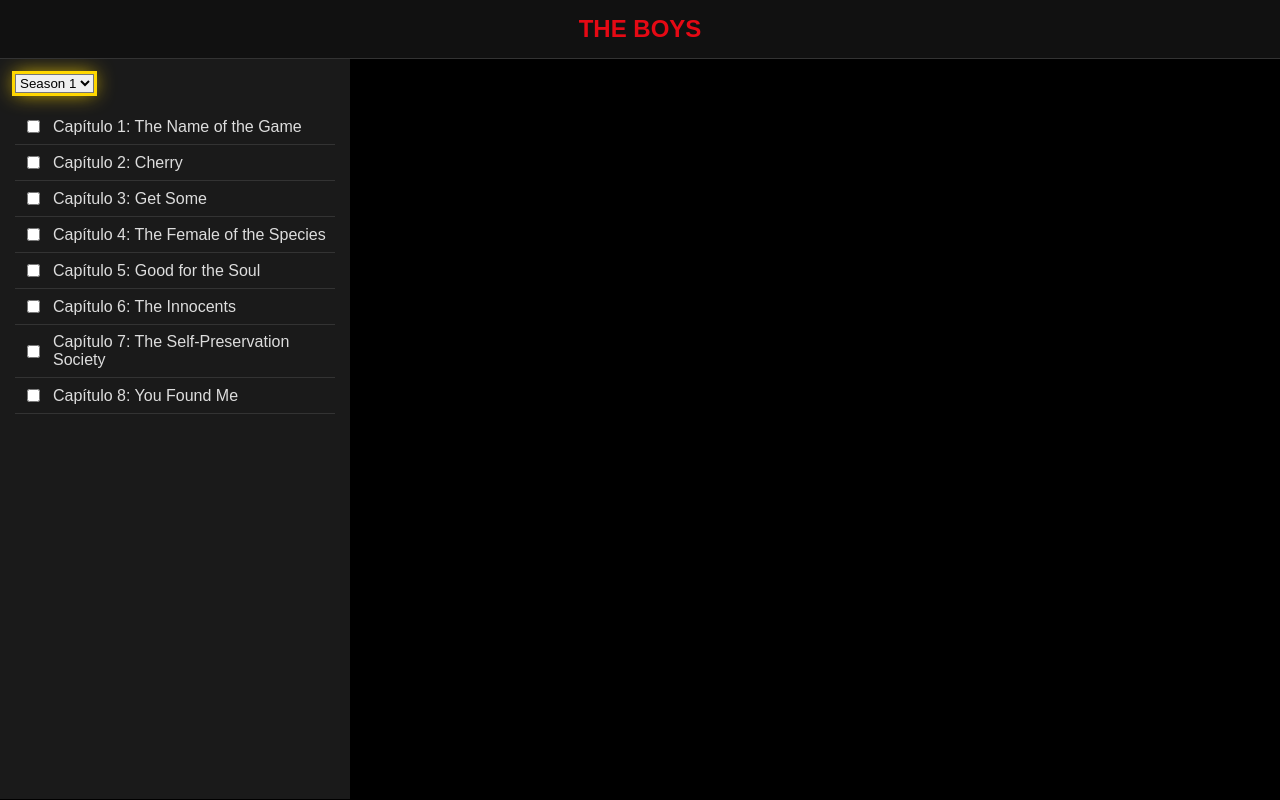
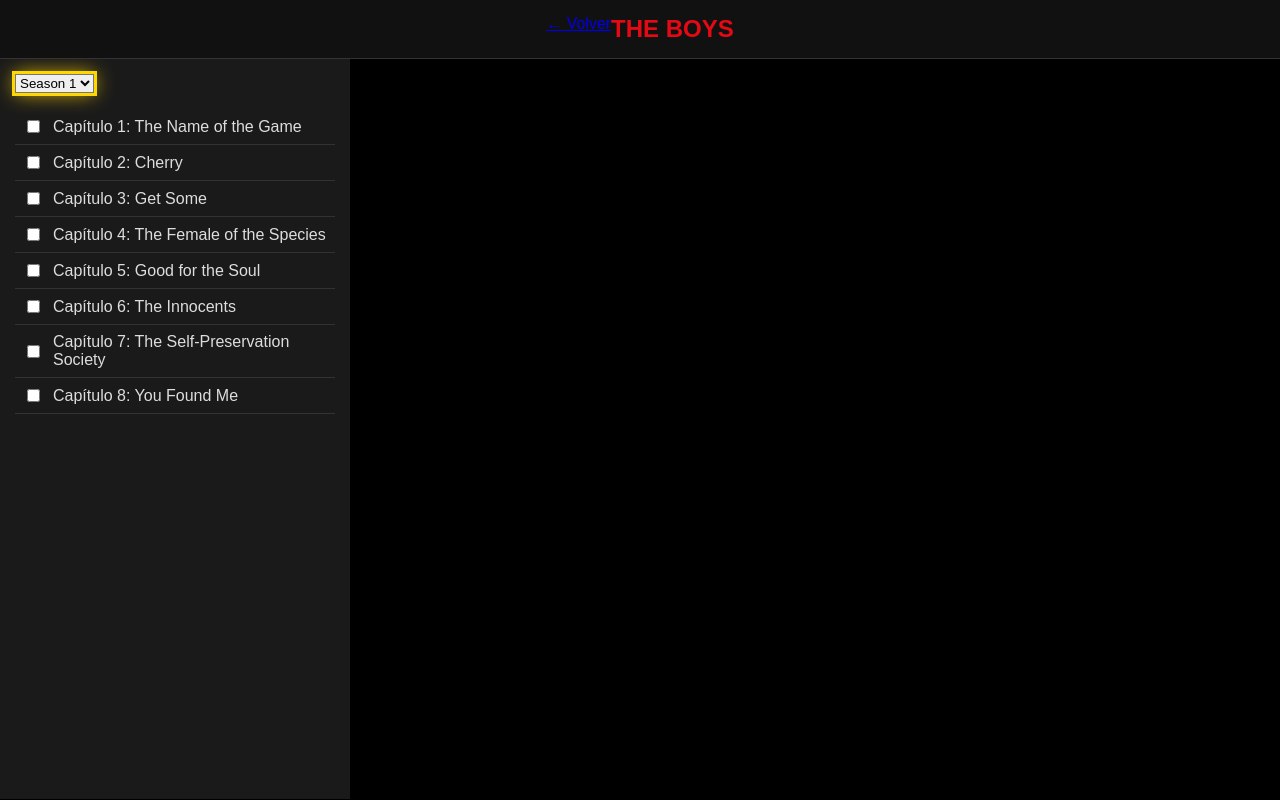
Before and after one commit to streamcoco/Moov, a plain HTML site: page TBeng.html in a window 1280 px wide. Drawn offline with Linux system fonts and the light colour scheme; a web font is replaced by a local one.

Commit message:
Update TBeng.html

```diff
--- a/TBeng.html
+++ b/TBeng.html
@@ -8,6 +8,7 @@
 </head>
 <body>
     <div class="top-bar">
+          <a href="web.html" class="back-arrow" tabindex="0">&#8592; Volver</a>
         <h1>The Boys</h1>
     </div>
 
@@ -78,4 +79,5 @@
         document.addEventListener('DOMContentLoaded', () => initSeriesPlayer(seriesData));
     </script>
 </body>
+
 </html>
```
